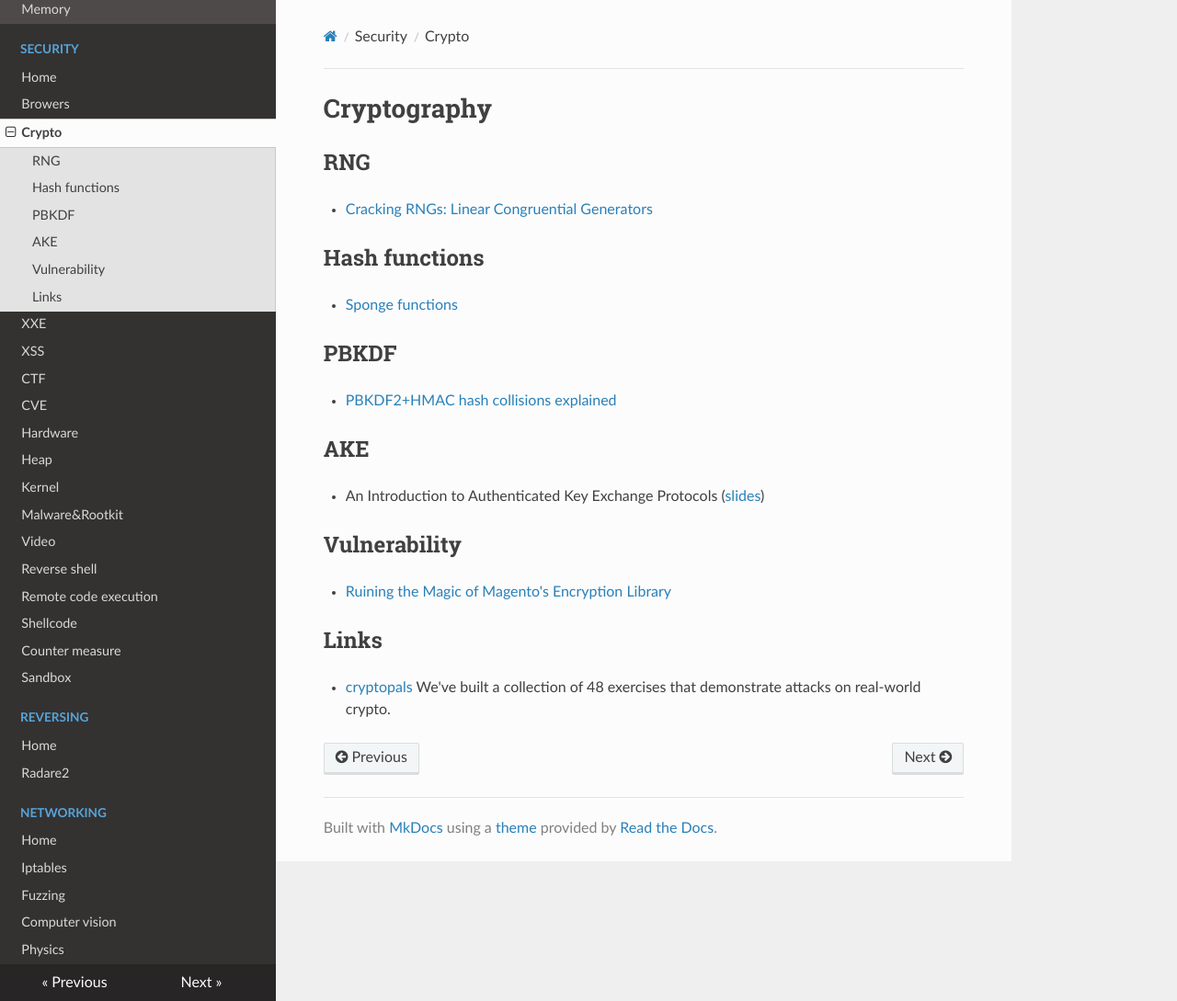
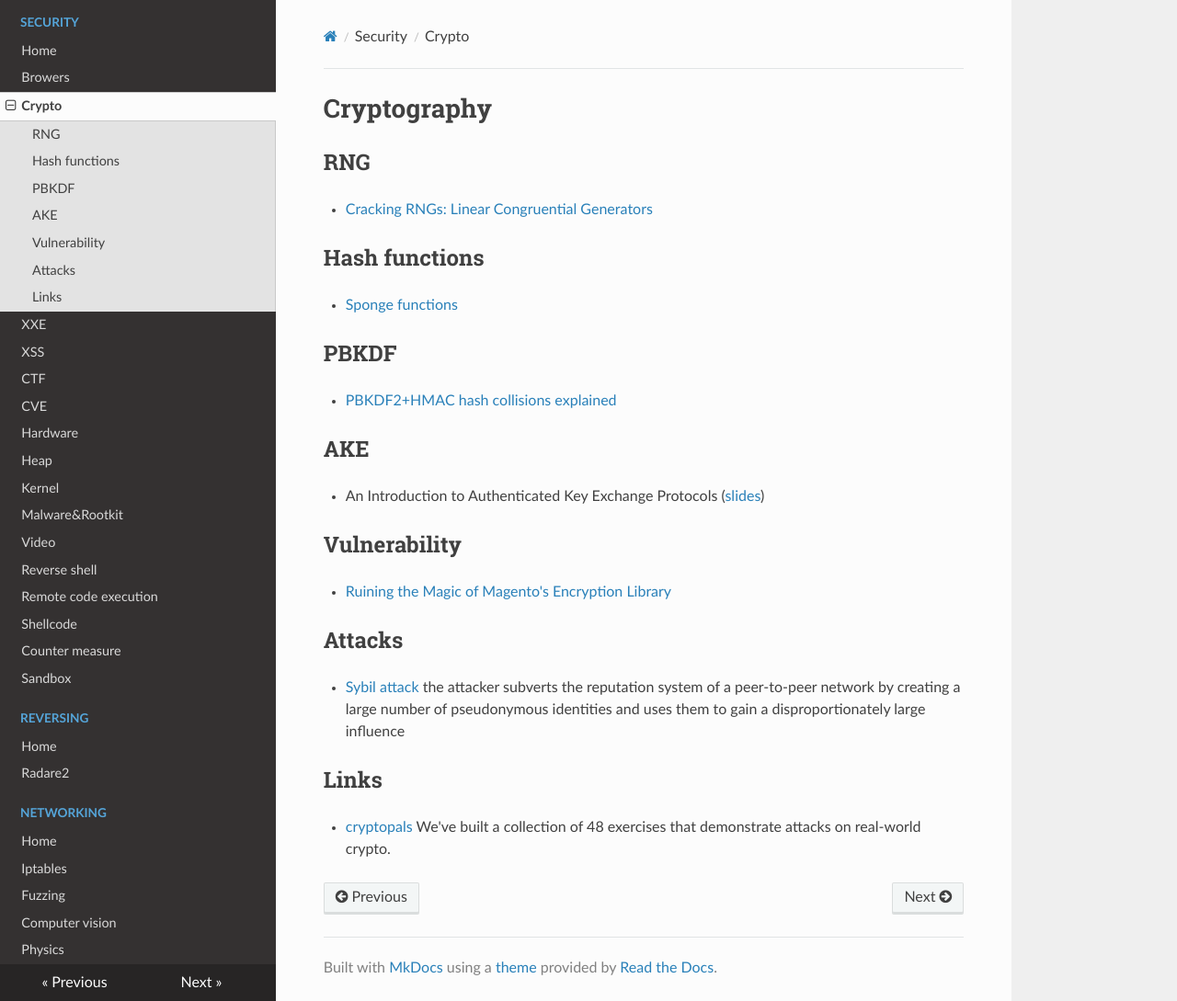
Before and after one commit to gipi/low-level, an MkDocs documentation site: the page built from docs/security/crypto.md, in a window 1280 px wide and 1089 px high. Shown: the whole window at 92% size. Built offline with MkDocs 1.6.1, drawn with Linux system fonts in a browser that asks for light colours; nearby versions of some CDN libraries; old or Windows-style settings are respelled for this version of MkDocs.

Commit message:
A couple of links.

```diff
--- a/docs/security/crypto.md
+++ b/docs/security/crypto.md
@@ -20,6 +20,11 @@
 
  - [Ruining the Magic of Magento's Encryption Library](http://www.openwall.com/lists/oss-security/2016/07/19/3)
 
+## Attacks
+
+ - [Sybil attack](https://en.wikipedia.org/wiki/Sybil_attack) the attacker subverts the reputation system of a
+ peer-to-peer network by creating a large number of pseudonymous identities and uses them to gain a disproportionately large influence
+
 ## Links
 
  - [cryptopals](https://cryptopals.com/) We've built a collection of 48 exercises that demonstrate attacks on real-world crypto.
```
Also changed, not shown: docs/os/index.md (+5 -0 lines), docs/security/hardware.md (+1 -0 lines), docs/security/kernel.md (+1 -0 lines).
